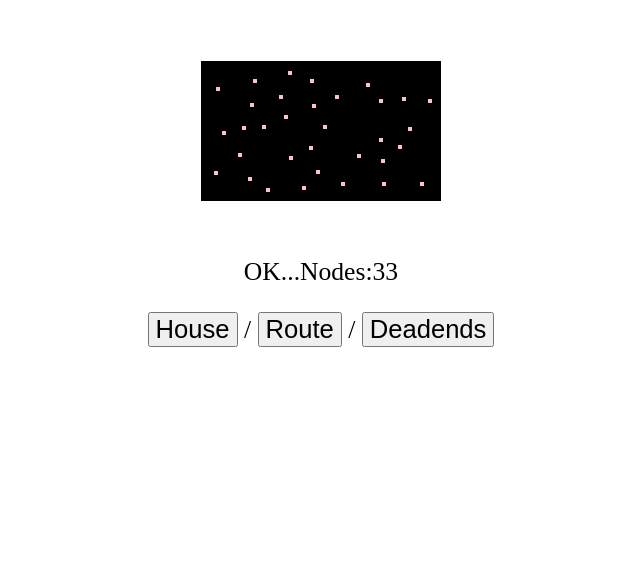
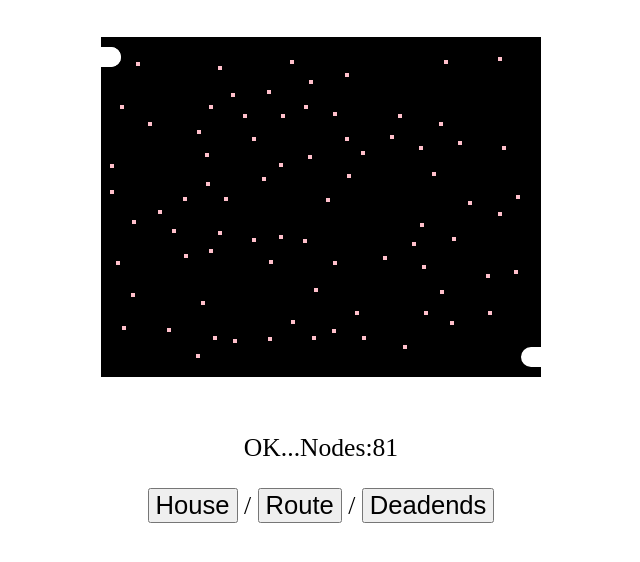
Before and after one commit to ryo-watanabe/drawmaze, a plain HTML site: page index.html in a window 1280 px wide. Both pictures are taken after a click on the button "Route". Shown: the part 70-632 px from the top of the page, without its empty margins (319-959 px from the left). Drawn offline with Linux system fonts and the light colour scheme.

Commit message:
Start and goal

```diff
--- a/index.html
+++ b/index.html
@@ -6,7 +6,7 @@
 <body onload="start()">
 	<div id="contents">
         <h1 class="title">Drawmaze</h1>
-        <canvas id="board" width="300" height="200">
+        <canvas id="board" width="500" height="400">
         </canvas>
 	<p>
 	<span id=status>Status</span>...<span id=message>Message</span>
--- a/script.js
+++ b/script.js
@@ -1,7 +1,9 @@
-var width = 300;
-var height = 200;
+var width = 500;
+var height = 400;
 var nodes = [];
 var toggle_house = 0;
+var start_pos = {};
+var goal_pos = {};
 
 function start() {
 	recthouse();
@@ -35,7 +37,17 @@ function recthouse() {
 	ctx.fillStyle = 'black';
 	ctx.fillRect(m, m, width - m*2, height - m*2);
 
+	nodes = [];
+	start_pos = {"x": m - 10, "y": m + 20};
+	nodes.push({"x": m + 10, "y": m + 20});
+	goal_pos = {"x": width - m + 10, "y": height - m - 20};
+	nodes.push({"x": width - m - 10, "y": height - m - 20});
 	putnodes(ctx);
+
+	ctx.fillStyle = 'red';
+	ctx.fillRect(start_pos["x"] - 2, start_pos["y"] - 2, 4, 4);
+	ctx.fillStyle = 'blue';
+	ctx.fillRect(goal_pos["x"] - 2, goal_pos["y"] - 2, 4, 4);
 }
 
 function roundhouse() {
@@ -50,7 +62,17 @@ function roundhouse() {
 	ctx.arc(width/2, height/2, height/2 - m, 0, Math.PI*2);
 	ctx.fill();
 
+	nodes = [];
+	start_pos = {"x": width/2 - height/2 + m - 10, "y": height/2};
+	nodes.push({"x": width/2 - height/2 + m + 10, "y": height/2});
+	goal_pos = {"x": width/2 + height/2 - m + 10, "y": height/2};
+	nodes.push({"x": width/2 + height/2 - m - 10, "y": height/2});
 	putnodes(ctx);
+
+	ctx.fillStyle = 'red';
+	ctx.fillRect(start_pos["x"] - 2, start_pos["y"] - 2, 4, 4);
+	ctx.fillStyle = 'blue';
+	ctx.fillRect(goal_pos["x"] - 2, goal_pos["y"] - 2, 4, 4);
 }
 
 function trihouse() {
@@ -67,11 +89,20 @@ function trihouse() {
         ctx.lineTo(width - m, height - m);
         ctx.fill();
 
+	nodes = [];
+	start_pos = {"x": m, "y": height - m - 20};
+	nodes.push({"x": m + 20, "y": height - m - 20});
+	goal_pos = {"x": width - m, "y": height - m - 20};
+	nodes.push({"x": width - m - 20, "y": height - m - 20});
 	putnodes(ctx);
+
+	ctx.fillStyle = 'red';
+	ctx.fillRect(start_pos["x"] - 2, start_pos["y"] - 2, 4, 4);
+	ctx.fillStyle = 'blue';
+	ctx.fillRect(goal_pos["x"] - 2, goal_pos["y"] - 2, 4, 4);
 }
 
 function putnodes(ctx) {
-	nodes = [];
 	var i = 0;
 	while (i < 200) {
 		i++;
@@ -153,3 +184,22 @@ function is_near_by(ctx, px, distance) {
 	}
 	return false;
 }
+
+function route() {
+	var canvas = document.getElementById('board');
+	if (canvas.getContext == null) return
+	var ctx = canvas.getContext('2d');
+
+	ctx.strokeStyle = 'white';
+	ctx.lineWidth = 20;
+	ctx.lineCap = 'round';
+
+	ctx.beginPath();
+	ctx.moveTo(start_pos["x"], start_pos["y"]);
+	ctx.lineTo(nodes[0]["x"], nodes[0]["y"]);
+	ctx.stroke();
+
+	ctx.moveTo(nodes[1]["x"], nodes[1]["y"]);
+	ctx.lineTo(goal_pos["x"], goal_pos["y"]);
+	ctx.stroke();
+}
--- a/style.css
+++ b/style.css
@@ -4,6 +4,7 @@ html {
 }
 h1.title {
 	font-size: 200%;
+	margin-bottom: 10px;
 }
 table {
         border-collapse: collapse;
```
